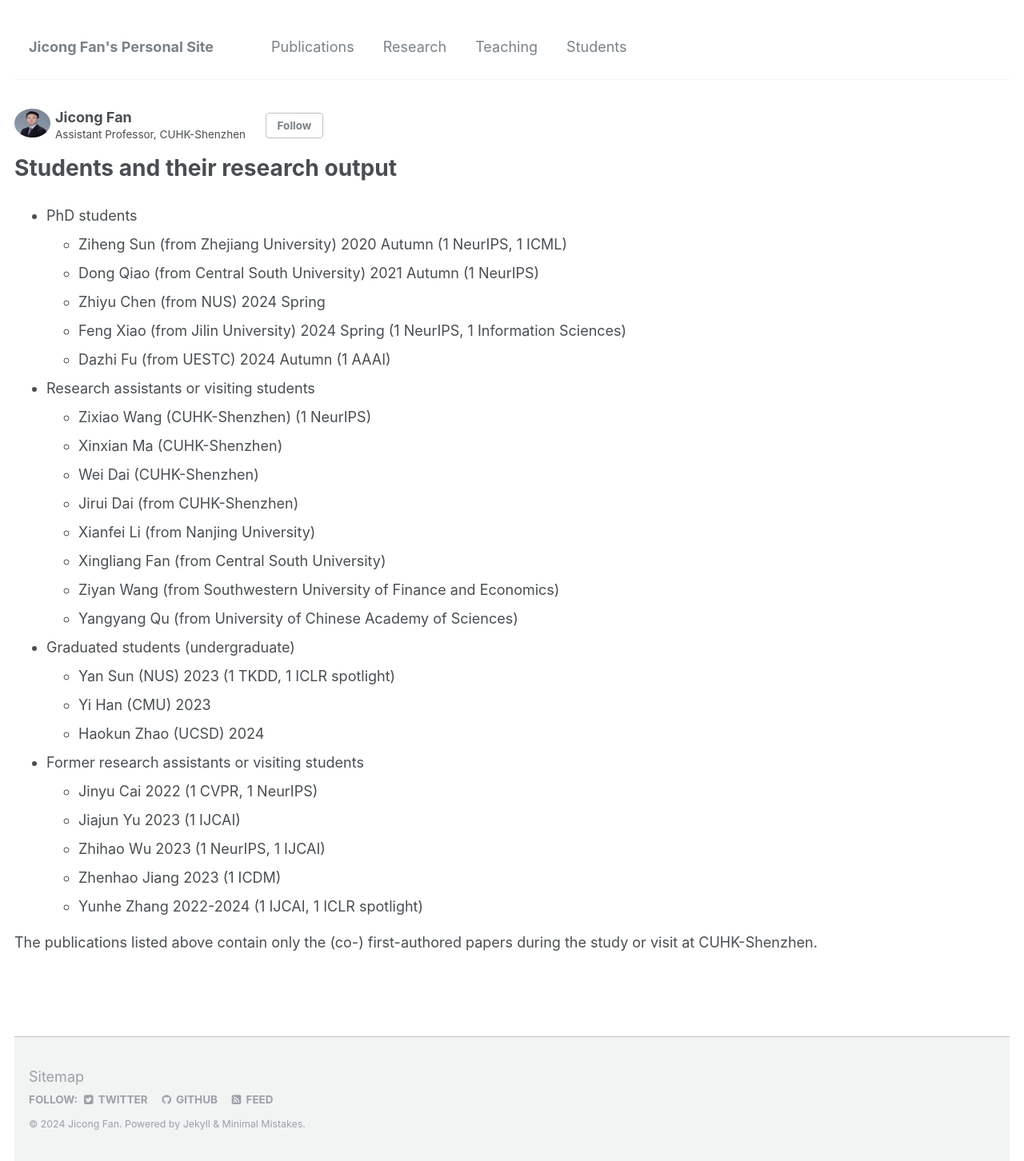
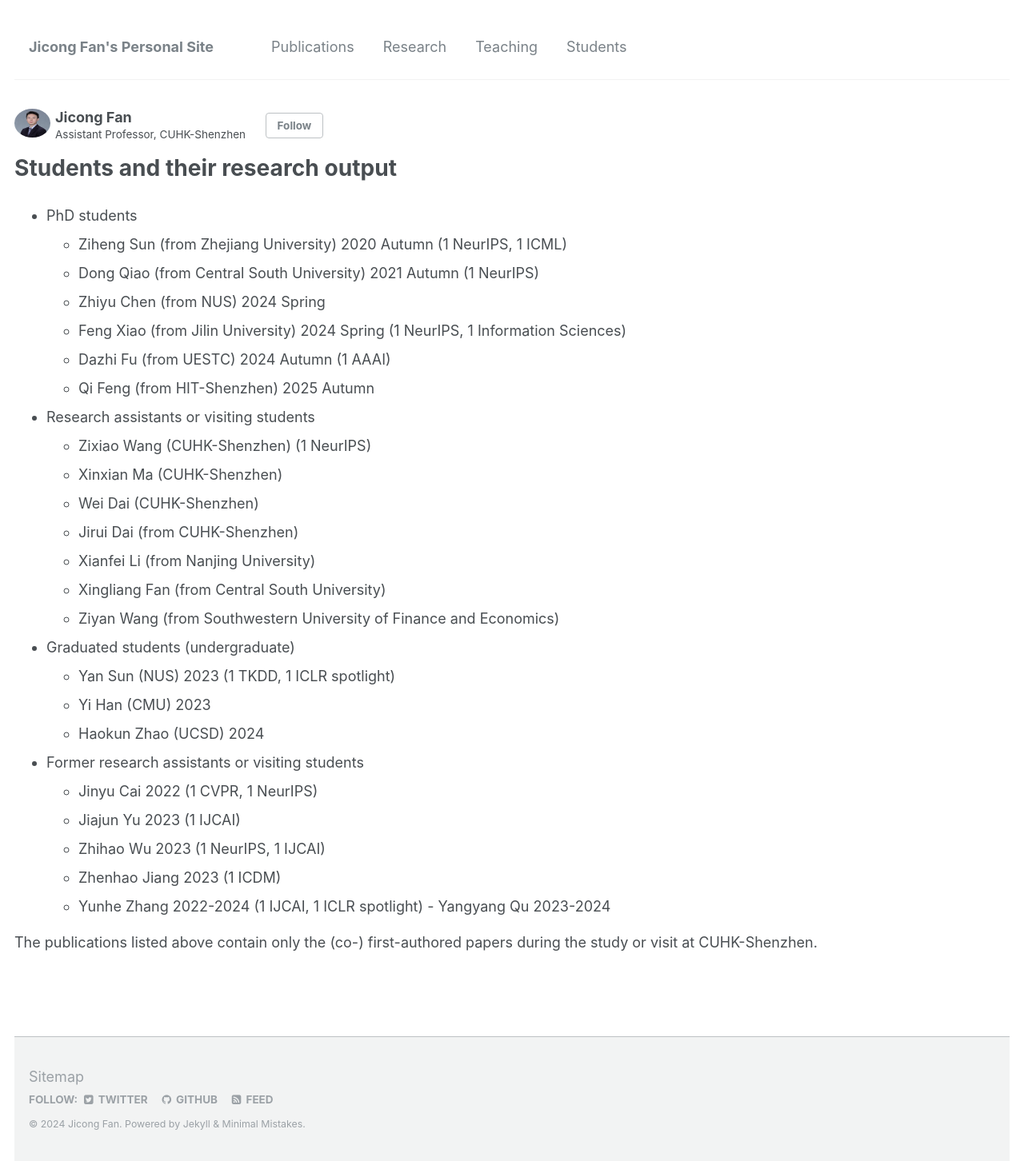
Before and after one commit to jicongfan/jicongfan.github.io, a Jekyll site: the page built from _pages/students.md, in a window 1280 px wide. Shown: the whole page at 80% size. Built offline with Jekyll 4.4.1, drawn with Linux system fonts in a browser that asks for light colours.

Commit message:
Update students.md

```diff
--- a/_pages/students.md
+++ b/_pages/students.md
@@ -11,6 +11,7 @@ author_profile: true
 	- Zhiyu Chen (from NUS) 2024 Spring
 	- Feng Xiao (from Jilin University) 2024 Spring (1 NeurIPS, 1 Information Sciences)
 	- Dazhi Fu (from UESTC) 2024 Autumn (1 AAAI)
+	- Qi Feng (from HIT-Shenzhen) 2025 Autumn
 
 
 - Research assistants or visiting students
@@ -21,7 +22,6 @@ author_profile: true
 	- Xianfei Li (from Nanjing University)
 	- Xingliang Fan (from Central South University)
 	- Ziyan Wang (from Southwestern University of Finance and Economics)
-	- Yangyang Qu (from University of Chinese Academy of Sciences)
 
 
 - Graduated students (undergraduate)
@@ -35,5 +35,6 @@ author_profile: true
 	- Zhihao Wu 2023 (1 NeurIPS, 1 IJCAI)
 	- Zhenhao Jiang 2023 (1 ICDM)
 	- Yunhe Zhang 2022-2024 (1 IJCAI, 1 ICLR spotlight)
+ 	- Yangyang Qu 2023-2024
 
  The publications listed above contain only the (co-) first-authored papers during the study or visit at CUHK-Shenzhen.
```
